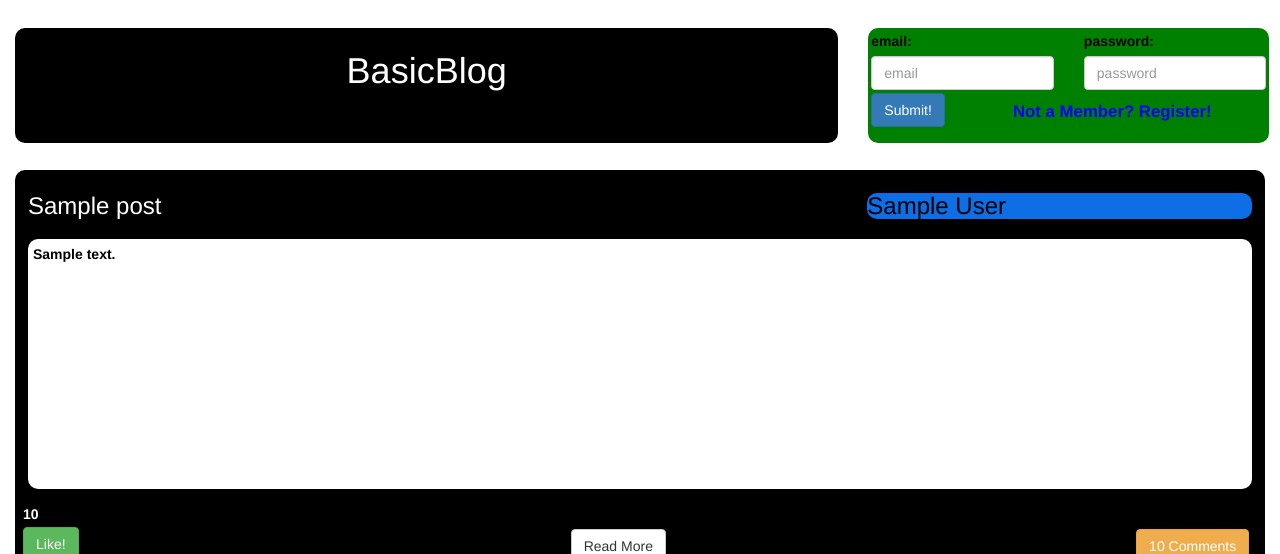
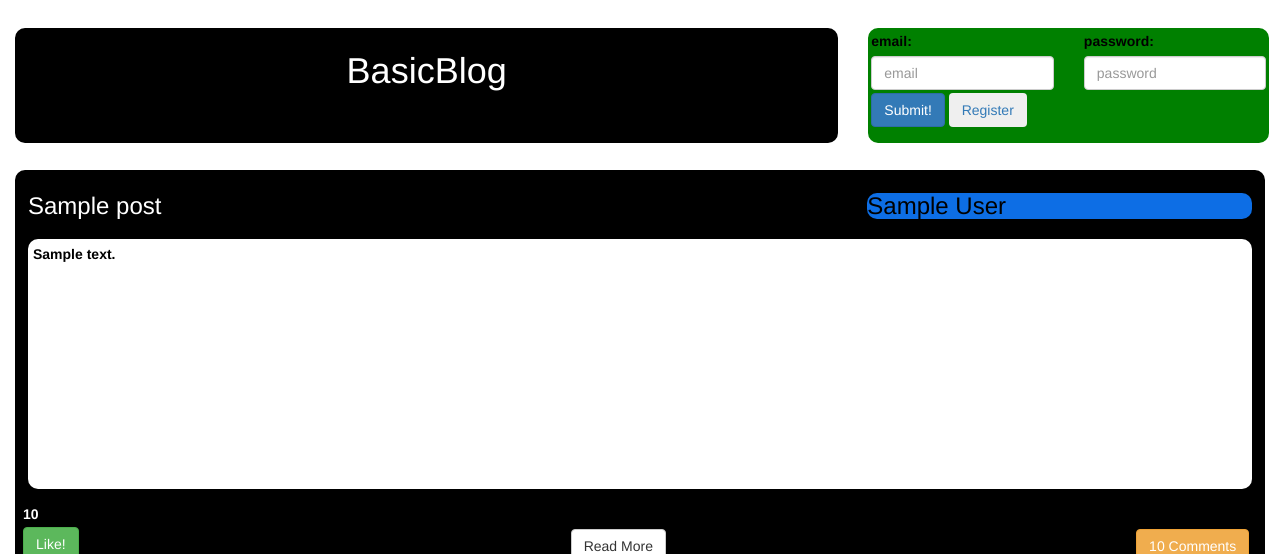
Before and after one commit to mhhoban/basic-blog, a Python web app: template templates/front_page_non_authed.html in a window 1280 px wide. Shown: the top 554 px of the page. Run offline with Jinja, Linux system fonts and the light colour scheme; the template is opened without the code that fills it: most values are stand-ins (such as "Sample title", 1, 10 or a date in 2020); grey boxes are pictures that could not be loaded.

Commit message:
swapped register link for register button and updated tests accordingly.

```diff
--- a/css/basicblogstyle.css
+++ b/css/basicblogstyle.css
@@ -50,15 +50,6 @@ body {
 
 }
 
-.signup-link {
-    margin-top: 10px;
-    font-weight: bold;
-    font-size: 1.2em;
-}
-
-.signup-link a {
-    color: blue;
-}
 
 .signup-form {
     color: white;
@@ -92,7 +83,6 @@ body {
 
 .content-pane {
 
-
     overflow: auto;
     overflow-x: hidden;
     margin-top: .5vw;
@@ -106,7 +96,6 @@ body {
     overflow-y: hidden;
     overflow-x: hidden;
     margin-top: .5vw;
-
     max-height: 40vw;
 
 }
@@ -114,8 +103,6 @@ body {
 .content-box {
 
     margin-top: 20px;
-/*    margin-right: 2%;
-    margin-left: 2%;*/
     border-radius: 10px;
     color: black;
     font-weight: bold;
@@ -133,8 +120,6 @@ body {
 .comment-box {
 
     margin-top: 20px;
-    /*margin-right: 2%;
-    margin-left: 2%;*/
     border-radius: 10px;
     color: black;
     font-weight: bold;
@@ -211,7 +196,6 @@ textarea {
 
 .blog-compose-box {
 
-
     margin-top: 20px;
     margin-right: 2%;
     margin-left: 2%;
@@ -219,7 +203,6 @@ textarea {
     color: black;
     font-weight: bold;
     min-height: 400px;
-
     height: 100%;
     border-style:solid;
     border-color: black;
@@ -335,7 +318,6 @@ textarea {
     border-style:solid;
     border-color: blue;
     background: blue;
-
     padding-bottom: 5px;
 
 }
@@ -352,11 +334,9 @@ textarea {
     margin-top: 1%;
     background: green;
     border-radius: 10px;
-
     min-height: 30px;
     max-height: 100px;
     height: 5vw;
-
     color: white;
 
 }
--- a/templates/front_page_non_authed.html
+++ b/templates/front_page_non_authed.html
@@ -38,28 +38,18 @@
 
 			<div class="row">
 
-				<div class="col-md-4">
+				<div class="col-md-6">
 
 					<div class="login-form">
 
-						<button name ="login-submit" type="submit" class="btn btn-primary"> Submit! </button>
-
-					</div>
-
-				</div>
-
-				<div class="col-md-8">
-
-					<div class="signup-link">
-
-						<a href="register.html"> Not a Member? Register! </a>
+						<button name ="login-choice" value="login" id="login-submit" type="submit" class="btn btn-primary"> Submit! </button>
+						<a href="register.html"> <button name="login-choice" value="register" id="register-submit" class="btn btn-secondary"> Register </button> </a>
 
 					</div>
 
 				</div>
 
 			</div>
-
 
 		</form>
 
```
Also changed, not shown: main.py (+18 -14 lines), tests/functional_tests/auto_tools.py (+1 -1 lines), tests/functional_tests/log_in_tests.py (+1 -1 lines), tests/functional_tests/signup_tests.py (+2 -2 lines), tests/unit_tests/auth_tests.py (+1 -1 lines), tests/unit_tests/blog_post_tests.py (+4 -2 lines), tests/unit_tests/login_tests.py (+9 -7 lines).
